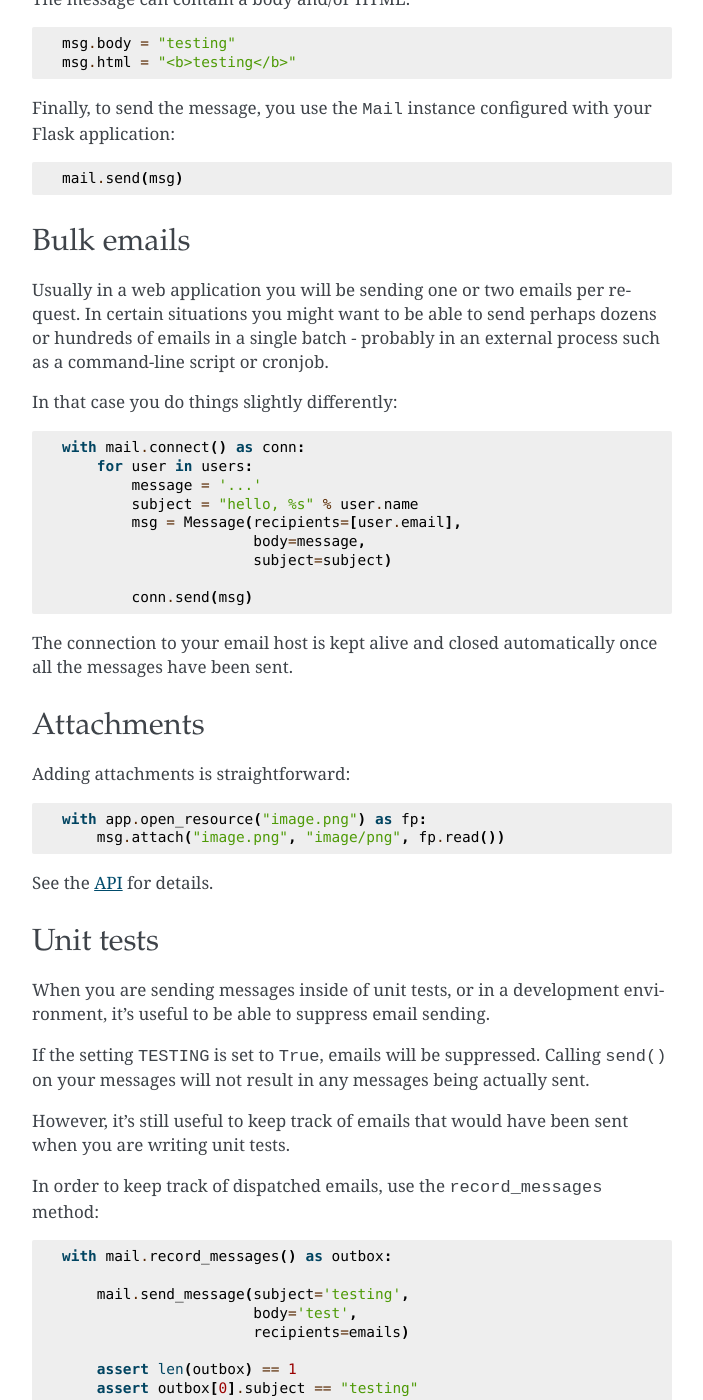
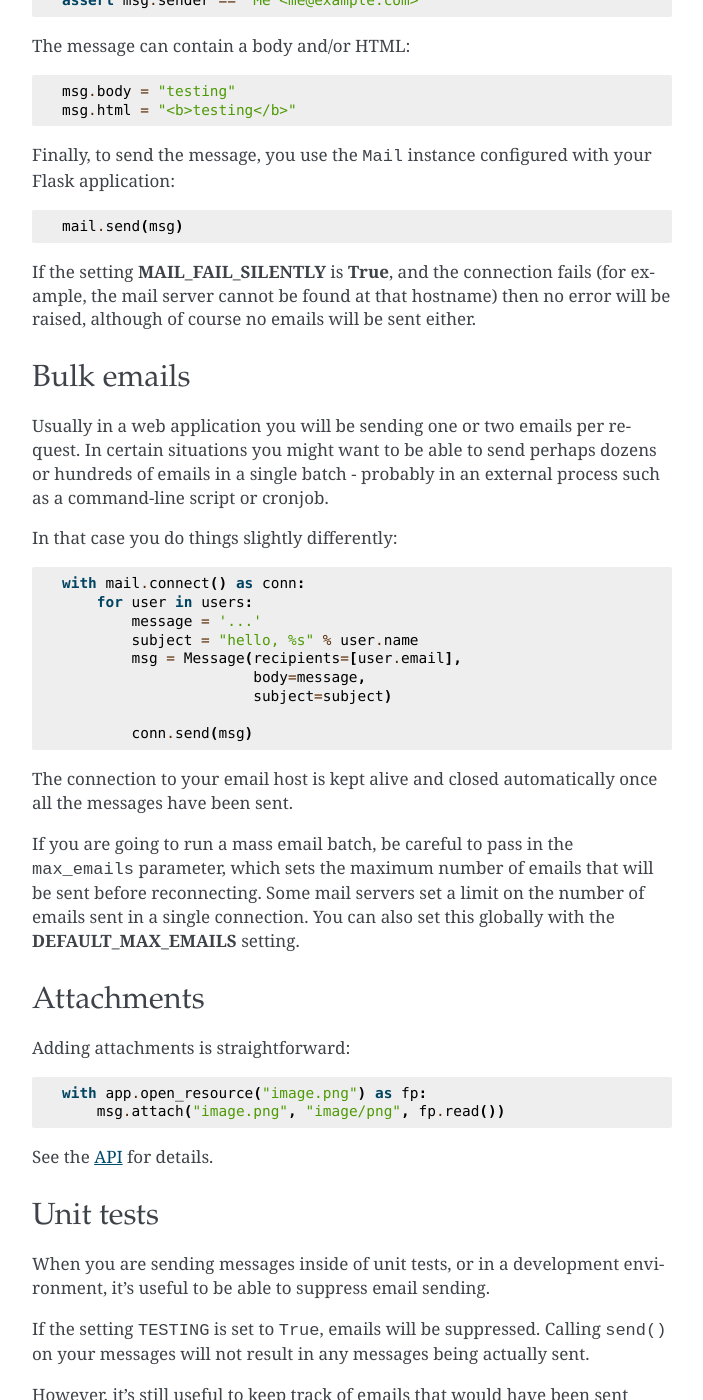
Before and after one commit to pallets-eco/flask-mail, a Sphinx documentation site: the page built from docs/index.rst, in a window 1280 px wide and 1400 px high, scrolled down 2371 px. Shown: the whole window, without its empty margins (288-991 px from the left). Built offline with Sphinx 7.4.7, drawn with Linux system fonts in a browser that asks for light colours; some of the changed text lies outside the part shown.

```diff
--- a/docs/conf.py
+++ b/docs/conf.py
@@ -45,9 +45,9 @@ copyright = u'2010, Dan Jacob'
 # built documents.
 #
 # The short X.Y version.
-version = '0.4'
+version = '0.5'
 # The full version, including alpha/beta/rc tags.
-release = '0.4'
+release = '0.5'
 
 # The language for content autogenerated by Sphinx. Refer to documentation
 # for a list of supported languages.
--- a/docs/index.rst
+++ b/docs/index.rst
@@ -59,6 +59,10 @@ options (each is explained later in the documentation):
 * **MAIL_PASSWORD** : default **None**
 
 * **DEFAULT_MAIL_SENDER** : default **None**
+
+* **DEFAULT_MAX_EMAILS** : default **None**
+
+* **MAIL_FAIL_SILENTLY** : default **True**
 
 In addition the standard Flask ``TESTING`` configuration option is used by **Flask-Mail**
 in unit tests (see below).
@@ -122,6 +126,11 @@ Finally, to send the message, you use the ``Mail`` instance configured with your
 
     mail.send(msg)
 
+If the setting **MAIL_FAIL_SILENTLY** is **True**, and the connection fails (for example, the mail
+server cannot be found at that hostname) then no error will be raised, although of course no emails will
+be sent either.
+
+
 Bulk emails
 -----------
 
@@ -143,6 +152,10 @@ In that case you do things slightly differently::
 
 
 The connection to your email host is kept alive and closed automatically once all the messages have been sent.
+
+If you are going to run a mass email batch, be careful to pass in the ``max_emails`` parameter, which sets the maximum
+number of emails that will be sent before reconnecting. Some mail servers set a limit on the number of emails sent
+in a single connection. You can also set this globally with the **DEFAULT_MAX_EMAILS** setting.
 
 Attachments
 -----------
```
Also changed, not shown: 2 other files.
